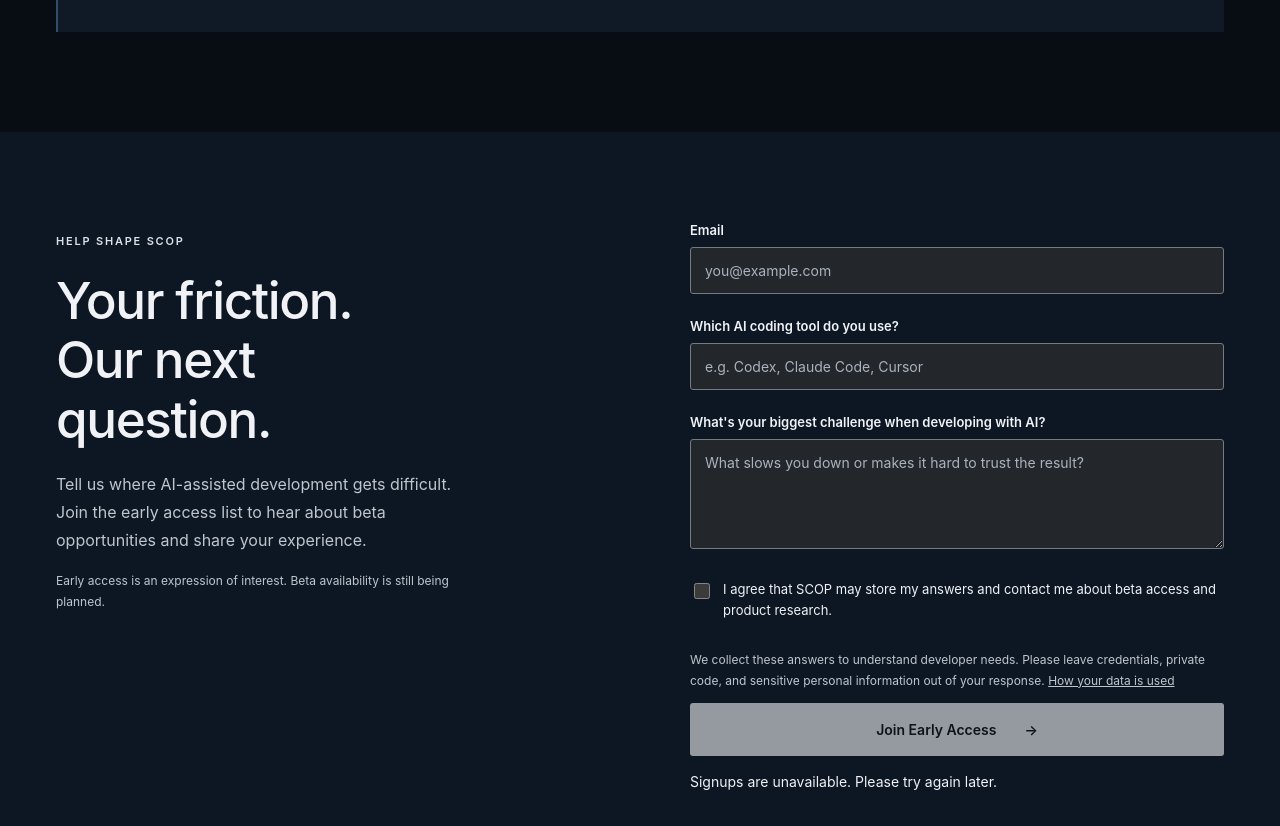
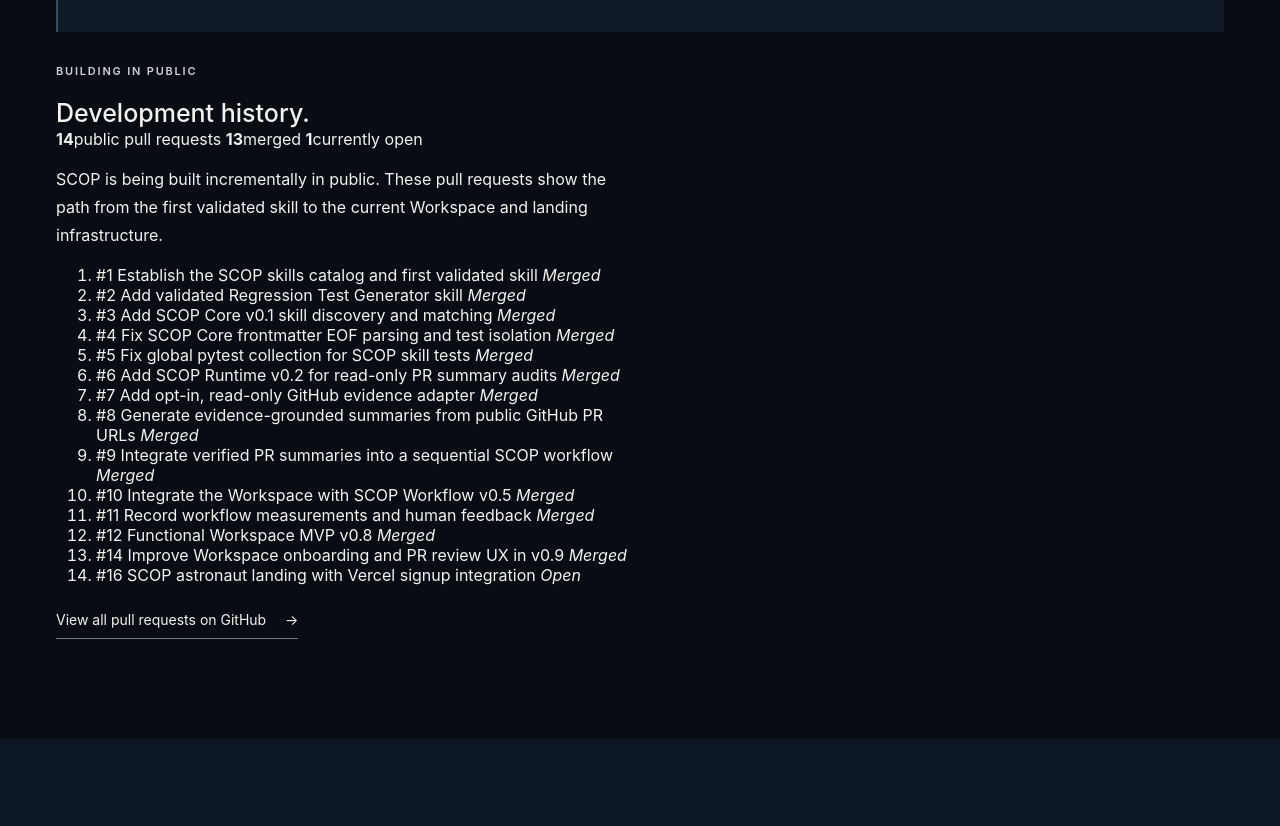
Before and after one commit to sovereis/REIVRO, a plain HTML site: page landing/index.html in a window 1280 px wide. Shown: the part 1514-2340 px from the top of the page. Drawn offline with Linux system fonts and the light colour scheme; no server answers.

Commit message:
feat: show public SCOP development history to beta leads

```diff
--- a/landing/index.html
+++ b/landing/index.html
@@ -41,6 +41,37 @@
       <div class="capabilities" aria-label="Planned ecosystem capabilities"><span>Agents</span><span>Skills</span><span>Commands</span><span>MCP</span><span>Workflows</span></div>
       <p class="caption">Planned ecosystem direction. These capabilities are at different stages of development.</p>
       <article class="current"><div><p class="eyebrow">WHERE WE ARE TODAY</p><h3>A first workflow.<br>Something you can inspect.</h3></div><div><p>The current local MVP analyzes public GitHub pull requests and returns a summary with traceable source excerpts. Developers review the evidence and can record their evaluation.</p><a class="text-link" href="https://github.com/sovereis/SCOP" target="_blank" rel="noopener noreferrer">Explore the repository <span aria-hidden="true">→</span><span class="sr-only"> (opens in a new tab)</span></a></div></article>
+      <section class="development-history" aria-labelledby="history-title">
+        <div class="history-heading">
+          <div>
+            <p class="eyebrow">BUILDING IN PUBLIC</p>
+            <h3 id="history-title">Development history.</h3>
+          </div>
+          <div class="history-stats" aria-label="Pull request history">
+            <strong>14</strong><span>public pull requests</span>
+            <strong>13</strong><span>merged</span>
+            <strong>1</strong><span>currently open</span>
+          </div>
+        </div>
+        <p class="history-intro">SCOP is being built incrementally in public. These pull requests show the path from the first validated skill to the current Workspace and landing infrastructure.</p>
+        <ol class="pr-history">
+          <li><a href="https://github.com/sovereis/SCOP/pull/1" target="_blank" rel="noopener noreferrer"><span>#1</span> Establish the SCOP skills catalog and first validated skill <em>Merged</em></a></li>
+          <li><a href="https://github.com/sovereis/SCOP/pull/2" target="_blank" rel="noopener noreferrer"><span>#2</span> Add validated Regression Test Generator skill <em>Merged</em></a></li>
+          <li><a href="https://github.com/sovereis/SCOP/pull/3" target="_blank" rel="noopener noreferrer"><span>#3</span> Add SCOP Core v0.1 skill discovery and matching <em>Merged</em></a></li>
+          <li><a href="https://github.com/sovereis/SCOP/pull/4" target="_blank" rel="noopener noreferrer"><span>#4</span> Fix SCOP Core frontmatter EOF parsing and test isolation <em>Merged</em></a></li>
+          <li><a href="https://github.com/sovereis/SCOP/pull/5" target="_blank" rel="noopener noreferrer"><span>#5</span> Fix global pytest collection for SCOP skill tests <em>Merged</em></a></li>
+          <li><a href="https://github.com/sovereis/SCOP/pull/6" target="_blank" rel="noopener noreferrer"><span>#6</span> Add SCOP Runtime v0.2 for read-only PR summary audits <em>Merged</em></a></li>
+          <li><a href="https://github.com/sovereis/SCOP/pull/7" target="_blank" rel="noopener noreferrer"><span>#7</span> Add opt-in, read-only GitHub evidence adapter <em>Merged</em></a></li>
+          <li><a href="https://github.com/sovereis/SCOP/pull/8" target="_blank" rel="noopener noreferrer"><span>#8</span> Generate evidence-grounded summaries from public GitHub PR URLs <em>Merged</em></a></li>
+          <li><a href="https://github.com/sovereis/SCOP/pull/9" target="_blank" rel="noopener noreferrer"><span>#9</span> Integrate verified PR summaries into a sequential SCOP workflow <em>Merged</em></a></li>
+          <li><a href="https://github.com/sovereis/SCOP/pull/10" target="_blank" rel="noopener noreferrer"><span>#10</span> Integrate the Workspace with SCOP Workflow v0.5 <em>Merged</em></a></li>
+          <li><a href="https://github.com/sovereis/SCOP/pull/11" target="_blank" rel="noopener noreferrer"><span>#11</span> Record workflow measurements and human feedback <em>Merged</em></a></li>
+          <li><a href="https://github.com/sovereis/SCOP/pull/12" target="_blank" rel="noopener noreferrer"><span>#12</span> Functional Workspace MVP v0.8 <em>Merged</em></a></li>
+          <li><a href="https://github.com/sovereis/SCOP/pull/14" target="_blank" rel="noopener noreferrer"><span>#14</span> Improve Workspace onboarding and PR review UX in v0.9 <em>Merged</em></a></li>
+          <li class="pr-open"><a href="https://github.com/sovereis/SCOP/pull/16" target="_blank" rel="noopener noreferrer"><span>#16</span> SCOP astronaut landing with Vercel signup integration <em>Open</em></a></li>
+        </ol>
+        <a class="text-link history-link" href="https://github.com/sovereis/SCOP/pulls?q=is%3Apr" target="_blank" rel="noopener noreferrer">View all pull requests on GitHub <span aria-hidden="true">→</span><span class="sr-only"> (opens in a new tab)</span></a>
+      </section>
     </section>
     <section id="early-access" class="signup-section" aria-labelledby="signup-title">
       <div class="wrap signup-grid"><div class="signup-copy"><p class="eyebrow">HELP SHAPE SCOP</p><h2 id="signup-title">Your friction.<br>Our next question.</h2><p>Tell us where AI-assisted development gets difficult. Join the early access list to hear about beta opportunities and share your experience.</p><p class="caption">Early access is an expression of interest. Beta availability is still being planned.</p></div>
```
